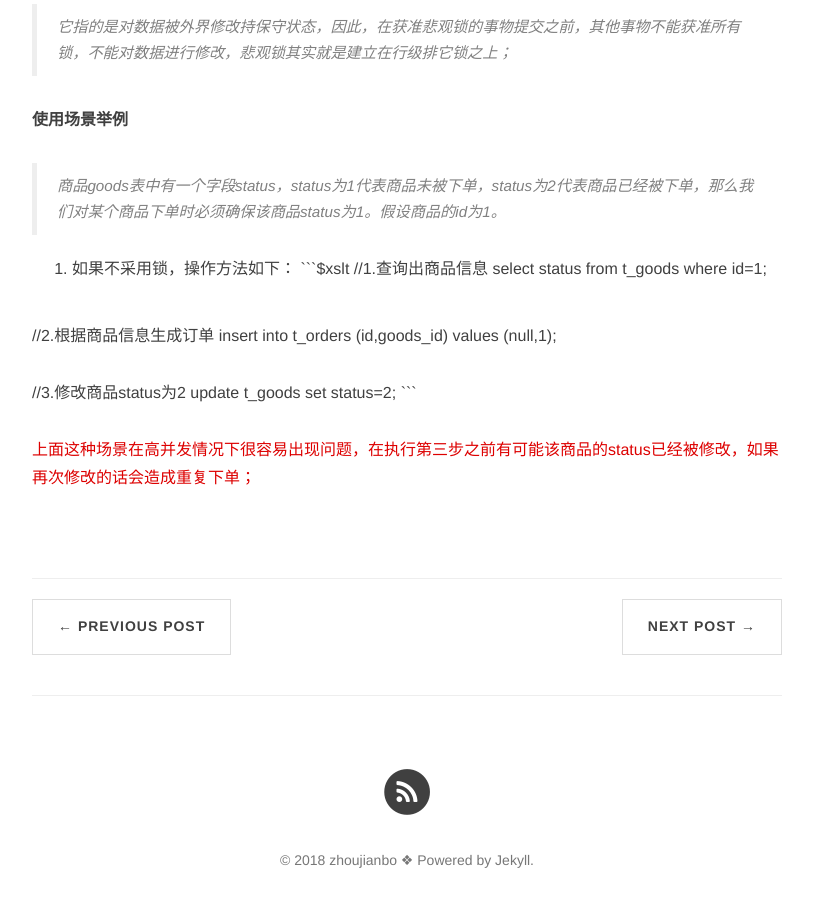
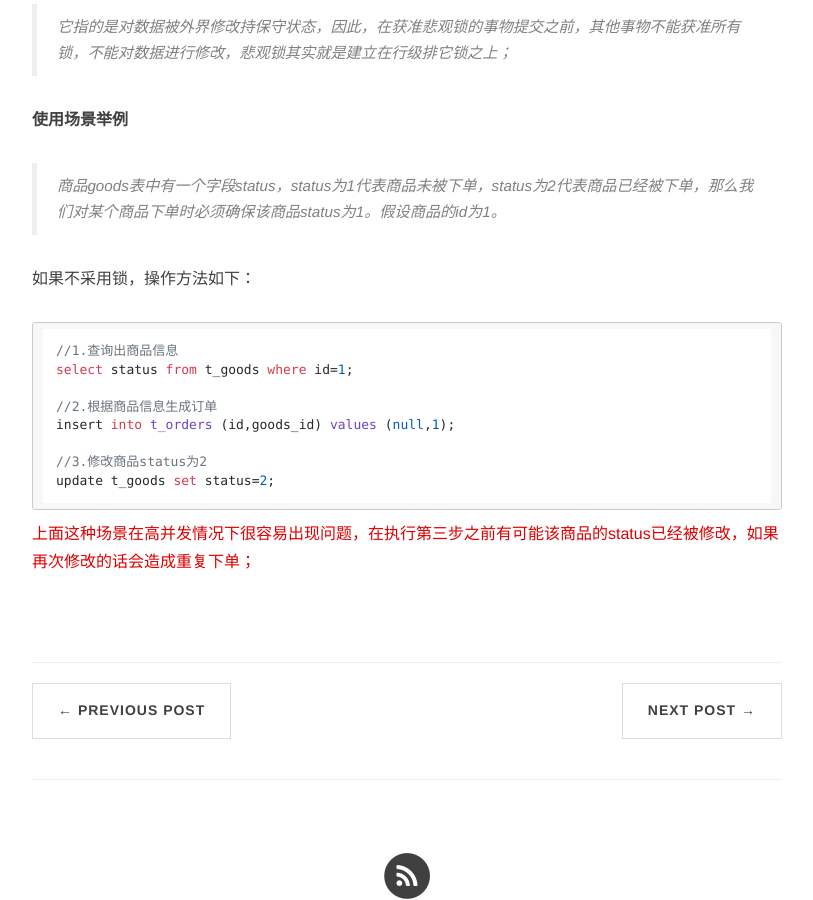
Before and after one commit to ZhouJianBoPro/ZhouJianBoPro.github.io, a Jekyll site: the page built from _posts/2018-03-22-mysql-pessomism-locks.md, in a window 1280 px wide and 900 px high, scrolled down 510 px. Shown: the whole window, without its empty margins (233-1046 px from the left). Built offline with Jekyll 4.4.1, drawn with Linux system fonts in a browser that asks for light colours; nearby versions of some CDN libraries; comment, search, counter and statistics services are not loaded; part of the change alters nothing that is shown.

Commit message:
defalut commit；

````diff
--- a/_posts/2018-03-22-mysql-pessomism-locks.md
+++ b/_posts/2018-03-22-mysql-pessomism-locks.md
@@ -13,7 +13,8 @@ description: 深入了解悲观锁。
 **使用场景举例**
 > 商品goods表中有一个字段status，status为1代表商品未被下单，status为2代表商品已经被下单，那么我们对某个商品下单时必须确保该商品status为1。假设商品的id为1。
 
-1. 如果不采用锁，操作方法如下：
+如果不采用锁，操作方法如下：
+
 ```$xslt
 //1.查询出商品信息
 select status from t_goods where id=1;
````
